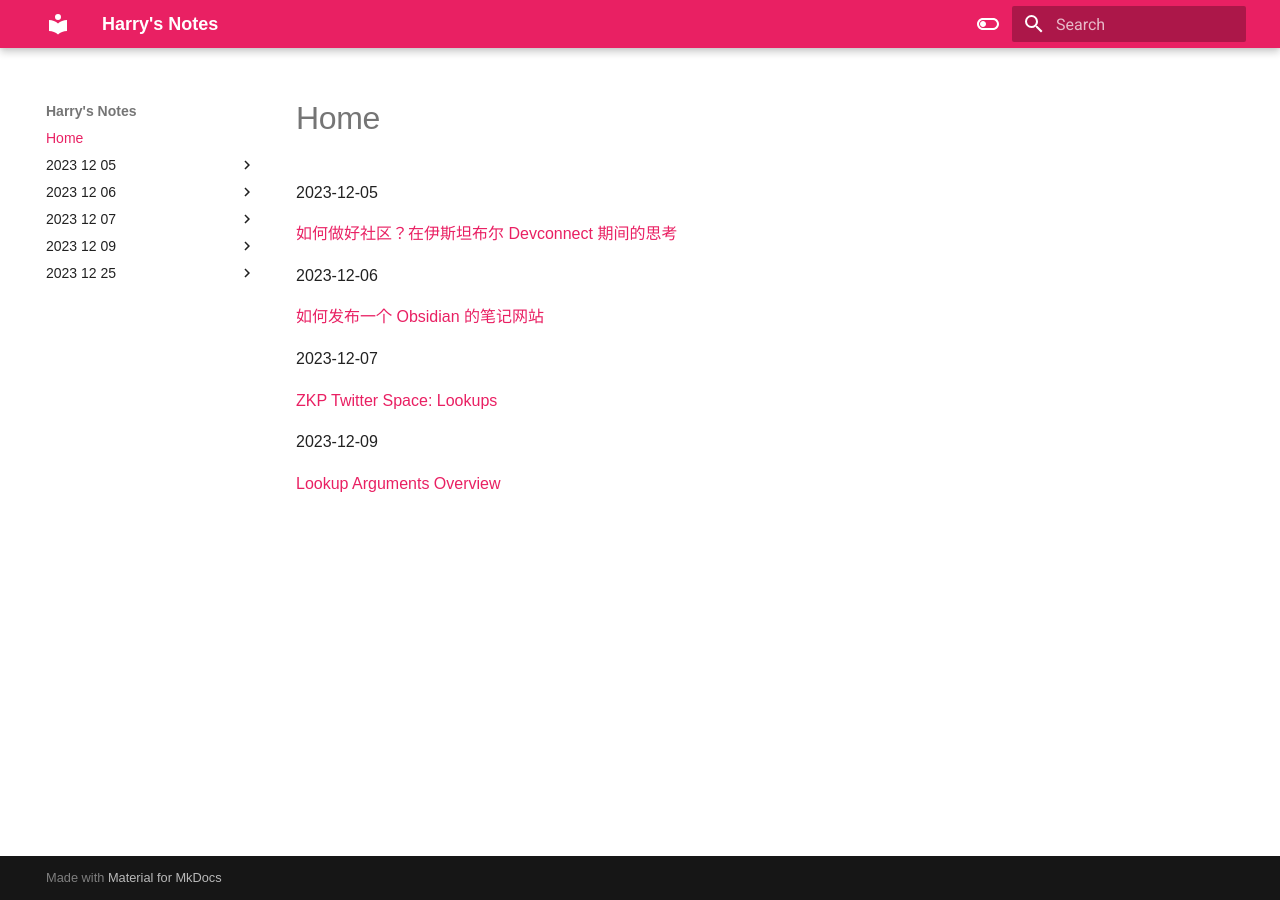
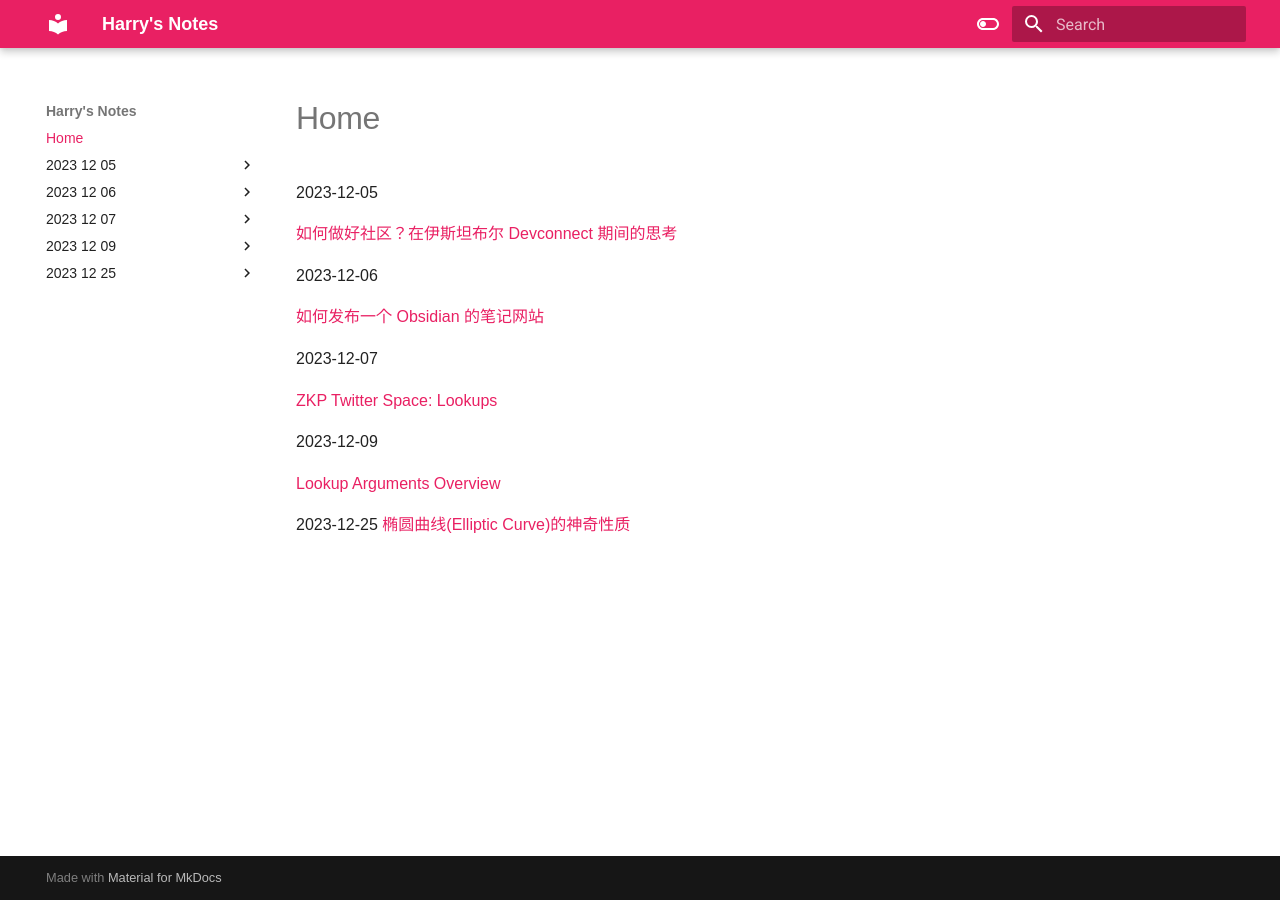
Before and after one commit to harryx1x1/is-awesome, an MkDocs documentation site: the page built from docs/index.md, in a window 1280 px wide. Built offline with MkDocs 1.6.1 and Material for MkDocs 9.7.7, drawn with Linux system fonts in a browser that asks for light colours; a style sheet for code colours, icons or effects is not loaded.

Commit message:
Update index.md

```diff
--- a/docs/index.md
+++ b/docs/index.md
@@ -13,3 +13,6 @@
 2023-12-09
 
 [Lookup Arguments Overview](2023-12-09/lookup-arguments-overview)
+
+2023-12-25
+[椭圆曲线(Elliptic Curve)的神奇性质](2023-12-25/ec)
```
